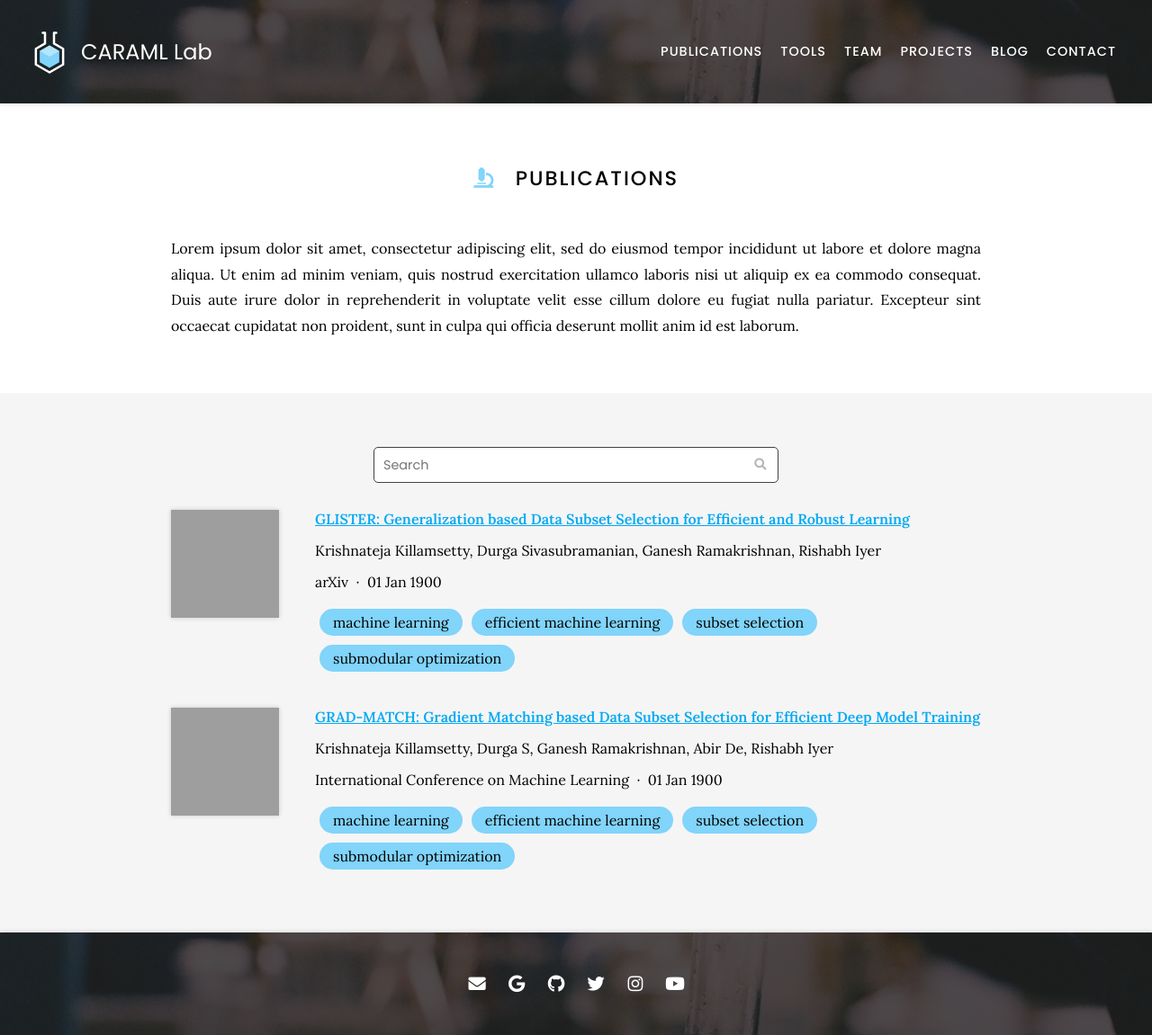
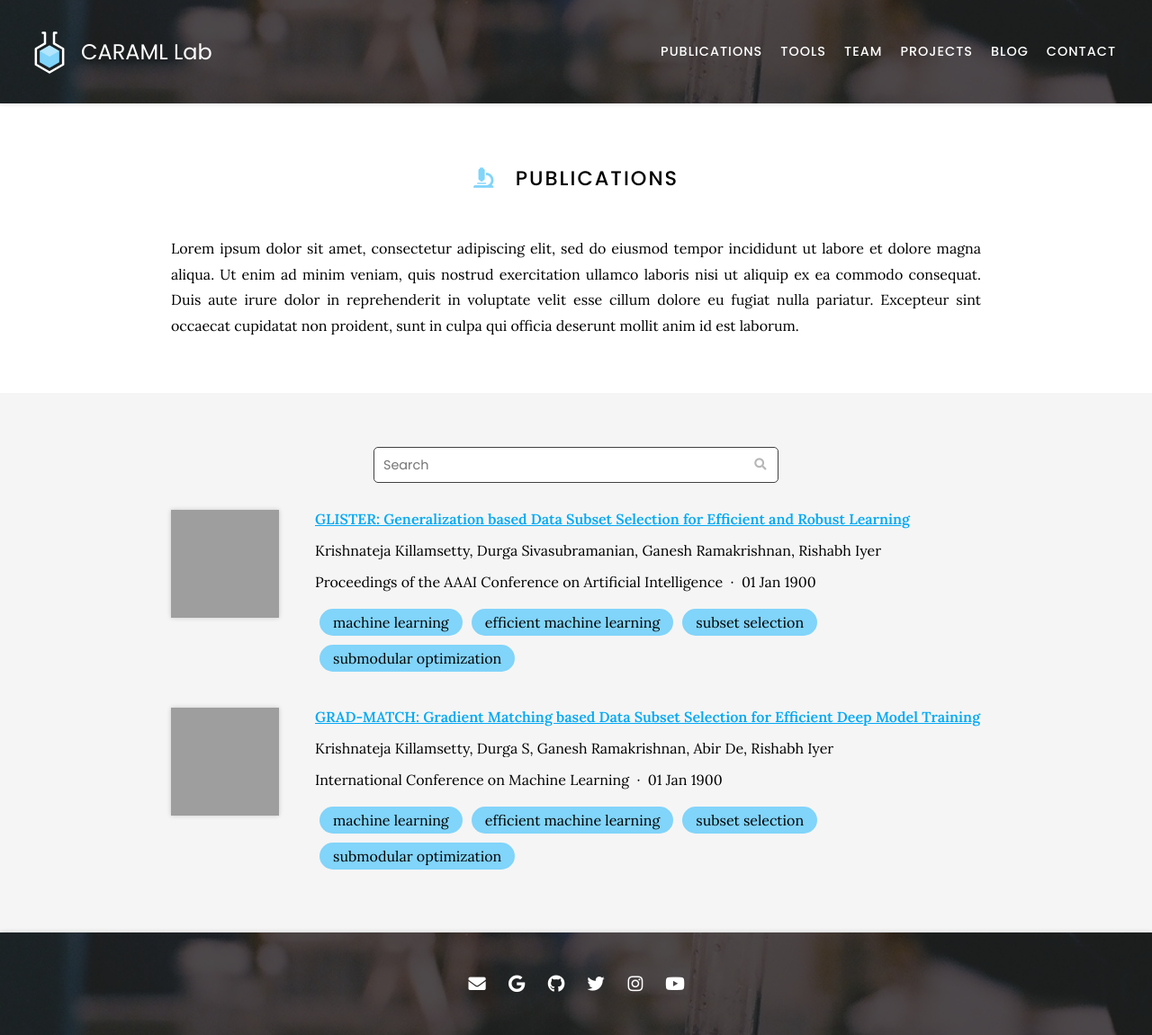
Before and after one commit to caraml-lab/caraml-lab, a Jekyll site: the page built from publications/index.md, in a window 1280 px wide. Shown: the whole page at 90% size. Built offline with Jekyll 4.4.1, drawn with Linux system fonts in a browser that asks for light colours; nearby versions of some CDN libraries; grey boxes are pictures that could not be loaded.

Commit message:
Generate citations

```diff
--- a/_data/citations.yaml
+++ b/_data/citations.yaml
@@ -1,6 +1,6 @@
 # GENERATED AUTOMATICALLY, DO NOT EDIT
 
-- id: arXiv:2012.10630
+- id: https://ojs.aaai.org/index.php/AAAI/article/view/16988
   title: 'GLISTER: Generalization based Data Subset Selection for Efficient and Robust
     Learning'
   authors:
@@ -8,9 +8,9 @@
   - Durga Sivasubramanian
   - Ganesh Ramakrishnan
   - Rishabh Iyer
-  publisher: arXiv
+  publisher: Proceedings of the AAAI Conference on Artificial Intelligence
   date: 1900-1-1
-  link: https://arxiv.org/abs/2012.10630
+  link: https://ojs.aaai.org/index.php/AAAI/article/view/16988
   image: https://ojs.aaai.org/public/journals/2/AAAI21Proceedings-Cover-Issue-9.jpg
   repo: decile-team/cords
   tags:
```
